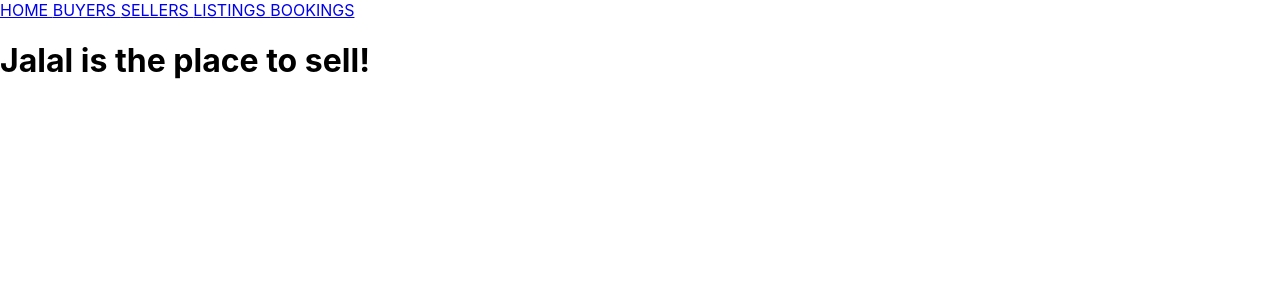
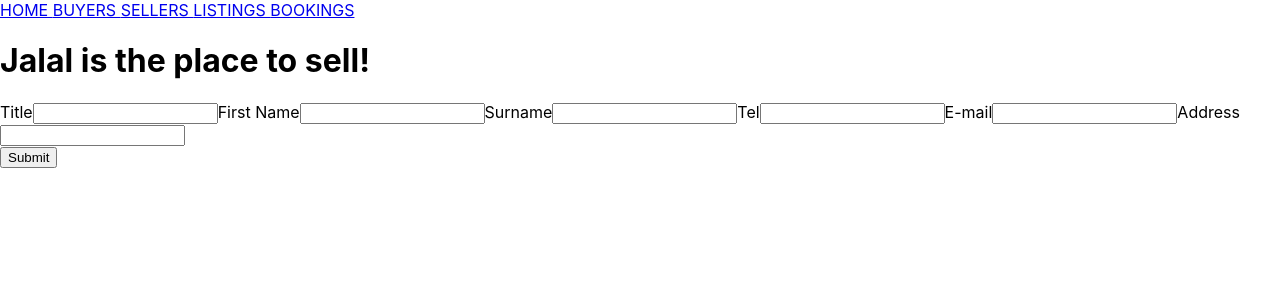
Before and after one commit to AndrewClark399/JalalRealEstate_FE, a React (Create React App) app: page /sellers in a window 1280 px wide. Shown: the top 300 px of the page. Built offline with nearby package versions, Linux system fonts and the light colour scheme.

Commit message:
set up create sellers

```diff
--- a/db.json
+++ b/db.json
@@ -26,6 +26,35 @@
       "email": "ouchie@donthurtme.com",
       "address": "9 Zip Drive, Coatville, CO29 6ZP",
       "id": 3
+    },
+    {
+      "title": "Mr",
+      "firstName": "Eric",
+      "surname": "Cartman",
+      "tel": "0790409471",
+      "email": "respectmyauthority@southpark.com",
+      "address": "First House, South Park, SP1 2SP",
+      "id": 4
+    }
+  ],
+  "sellers": [
+    {
+      "title": "Mr",
+      "firstName": "Frodo",
+      "surname": "Baggins",
+      "tel": "07905097731",
+      "email": "frodolovesthering@gmail.com",
+      "address": "Bag End, Hobbiton, The Shire, SH13 4DR",
+      "id": 1
+    },
+    {
+      "title": "Ms",
+      "firstName": "Personality",
+      "surname": "Reject",
+      "tel": "07904093171",
+      "email": "whoami@universe.com",
+      "address": "Somewhere over the Rainbow Street, La La Land, LA1 2RA",
+      "id": 2
     }
   ]
 }
--- /dev/null
+++ b/src/components/CreateSellers.jsx
@@ -0,0 +1,95 @@
+import axios from "axios";
+import { useState } from "react";
+
+
+    function CreateSellers() {
+        const [title, setTitle] = useState("");
+        const [firstName, setFirstName] = useState("");
+        const [surname, setSurname] = useState("");
+        const [tel, setTel] = useState("");
+        const [email, setEmail] = useState("");
+        const [address, setAddress] = useState("");
+
+
+        return (<form onSubmit={e => {
+            e.preventDefault();
+            axios.post("http://localhost:5000/sellers", { title, firstName, surname, tel, email, address })
+                .then(response => {
+                    console.log(response);
+                    setTitle("");
+                    setFirstName("");
+                    setSurname("");
+                    setTel("");
+                    setEmail("");
+                    setAddress("");
+                })
+                .catch(err => console.error(err))
+        }}>
+            <label htmlFor="sellersTitle" className="form-label">Title</label>
+            <input
+                id="sellersTitle"
+                name="title"
+                className="form-control"
+                type="text"
+                value={title}
+                onChange={e => setTitle(e.target.value)}
+                required
+            />
+            <label htmlFor="sellersFirstName" className="form-label">First Name</label>
+            <input
+                id="sellersFirstName"
+                name="firstName"
+                className="form-control"
+                type="text"
+                value={firstName}
+                onChange={e => setFirstName(e.target.value)}
+                required
+            />
+            <label htmlFor="sellersSurname" className="form-label">Surname</label>
+            <input
+                id="sellersSurname"
+                name="Surname"
+                className="form-control"
+                type="text"
+                value={surname}
+                onChange={e => setSurname(e.target.value)}
+                required
+            />
+            <label htmlFor="sellersTel" className="form-label">Tel</label>
+            <input
+                id="sellersTel"
+                name="tel"
+                className="form-control"
+                type="number"
+                value={tel}
+                onChange={e => setTel(e.target.value)}
+                required
+            />
+            <label htmlFor="sellersEmail" className="form-label">E-mail</label>
+            <input
+                id="sellersEmail"
+                name="email"
+                className="form-control"
+                type="email"
+                value={email}
+                onChange={e => setEmail(e.target.value)}
+                required
+            />
+            <label htmlFor="sellersAddress" className="form-label">Address</label>
+            <input
+                id="sellersAddress"
+                name="address"
+                className="form-control"
+                type="text"
+                value={address}
+                onChange={e => setAddress(e.target.value)}
+                required
+            />
+
+            <div className="mt-2">
+                <button className="btn btn-success" type="submit">Submit</button>
+            </div>
+        </form>);
+    }
+
+export default CreateSellers;
--- a/src/components/Sellers.jsx
+++ b/src/components/Sellers.jsx
@@ -1,8 +1,12 @@
+import CreateSellers from './CreateSellers';
+
 function Sellers() {
     return (
-
+<div>
 <h1>Jalal is the place to sell!</h1>
 
+<CreateSellers/>
+</div>
      );
 }
 
```
